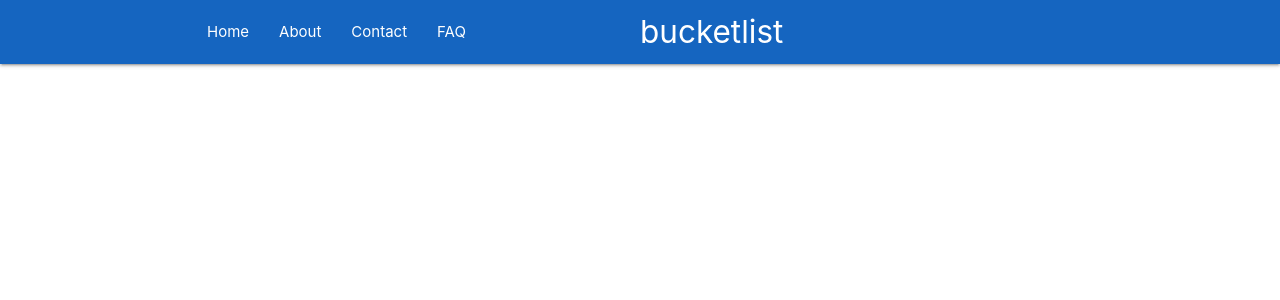
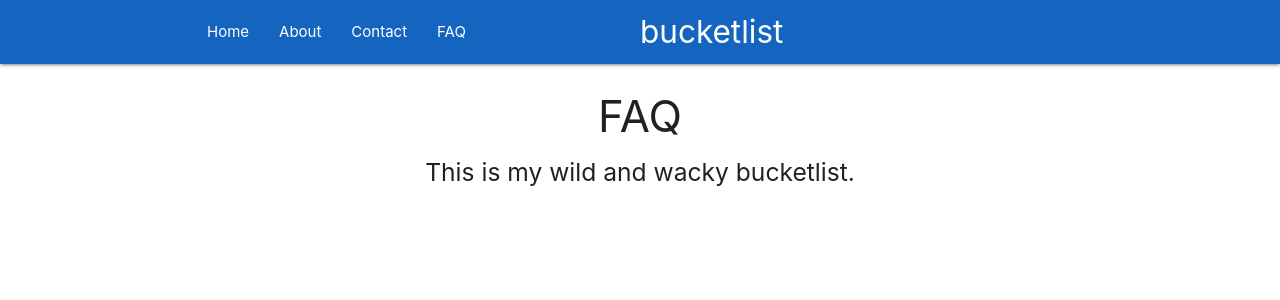
Before and after one commit to SilverBright/bucketlist-app-client, a React (Create React App) app: page /FAQ in a window 1280 px wide. Shown: the top 300 px of the page. Built offline with nearby package versions, Linux system fonts and the light colour scheme.

Commit message:
add router links for FAQ.js

```diff
--- a/src/App.js
+++ b/src/App.js
@@ -1,9 +1,10 @@
 import React, { Component } from 'react';
 import Navbar from './components/Navbar';
 import { BrowserRouter, Route } from 'react-router-dom';
-import Home from './components/Home'
-import About from './components/About'
-import Contact from './components/Contact'
+import Home from './components/Home';
+import About from './components/About';
+import Contact from './components/Contact';
+import FAQ from './components/FAQ';
 import './App.css';
 
 const App = () => {
@@ -15,6 +16,7 @@ const App = () => {
               <Route exact path="/" component={Home} />
               <Route path="/about" component={About} />
               <Route path="/contact" component={Contact} />
+              <Route path="/FAQ" component={FAQ} />
             </div>
         </div>
       </BrowserRouter>
--- a/src/components/FAQ.js
+++ b/src/components/FAQ.js
@@ -0,0 +1,12 @@
+import React from 'react';
+
+const faq = () => {
+  return (
+    <div className="container">
+      <h3 className="center">FAQ</h3>
+      <h5>This is my wild and wacky bucketlist.</h5>
+    </div>
+  )
+}
+
+export default faq;
--- a/src/components/Home.js
+++ b/src/components/Home.js
@@ -7,7 +7,7 @@ class Home extends Component {
     return (
       <div className="container">
         <h4 className="center">Welcome</h4>
-          <h5>Things to do before you kick that bucket.</h5>
+          <h5>Things to do before you DIE</h5>
           <div className="ideas-app container">
             <div>
               <AddIdea addIdea={this.addIdea} />
```
